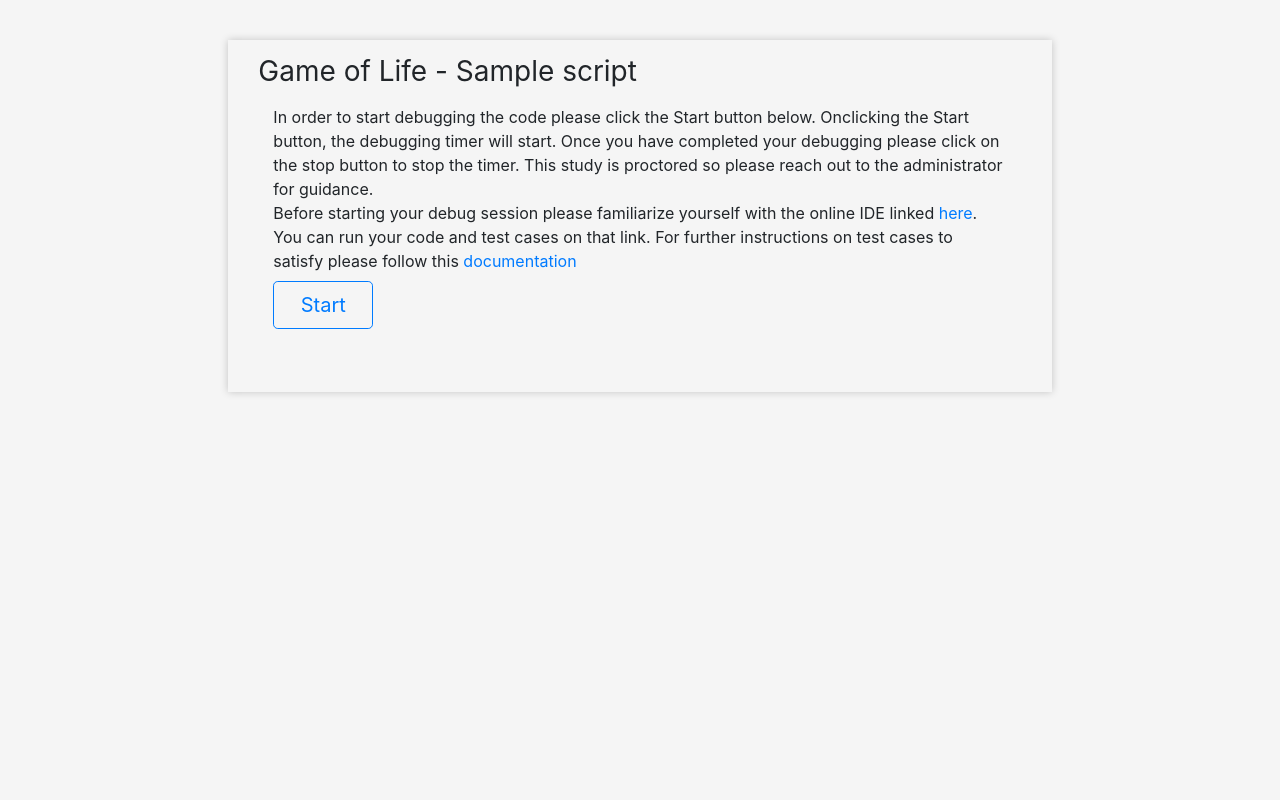
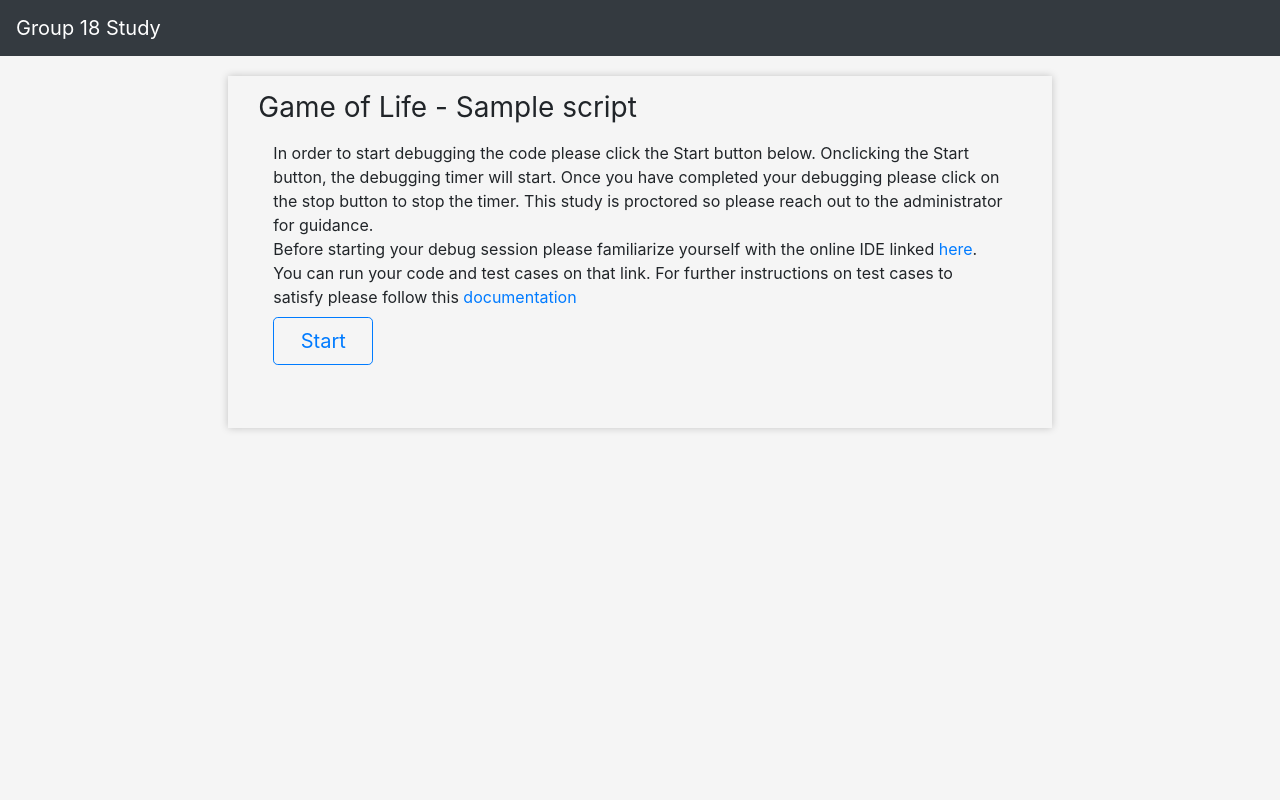
Before and after one commit to prithviraj-chaudhuri/SE_HW2, a Django app: template django-app/webapp/frontend/templates/code.html in a window 1280 px wide. Run offline with Django 3.2, Linux system fonts and the light colour scheme; tables that the repository leaves empty hold one stand-in row (values such as "Sample post"); the template is opened without the code that fills it: values that come from a table or form of the project are taken from there, most other values are stand-ins (such as "Sample title", 1, 10 or a date in 2020); some libraries are stand-ins or nearby versions.

Commit message:
Adding group number header

```diff
--- a/django-app/webapp/frontend/static/css/main.css
+++ b/django-app/webapp/frontend/static/css/main.css
@@ -1,6 +1,11 @@
 html,
 body {
   height: 100%;
+}
+
+.navbar {
+  width: 100%;
+  margin-bottom: 20px;
 }
 
 .index-body {
@@ -53,7 +58,6 @@ body {
 
 .questionnaire-body {
   display: flex;
-  padding-top: 40px;
   padding-bottom: 40px;
   background-color: #f5f5f5;
 }
--- a/django-app/webapp/frontend/templates/code.html
+++ b/django-app/webapp/frontend/templates/code.html
@@ -12,6 +12,11 @@
 </head>
 <body class="questionnaire-body" style="height:100vh">
     <div class="container-fluid">
+        <div class="row">
+            <nav class="navbar navbar-expand-lg navbar-dark bg-dark">
+                <a class="navbar-brand" href="#">Group 18 Study</a>
+            </nav>
+        </div>
         <div class="row">
             <div class="col-sm-2"></div>
                 <div class="col-sm-8" id="parent-block" data-id-list="{{script_id_list}}">
--- a/django-app/webapp/frontend/templates/index.html
+++ b/django-app/webapp/frontend/templates/index.html
@@ -16,7 +16,8 @@
             <div class="col-sm-4"></div>
             <div class="col-sm-4 form-div">
                 <form class="form-entry" id="token-form">
-                    <h1 class="h3 mb-3 font-weight-normal">Please enter your token</h1>
+                    <h1 class="h3 mb-3 font-weight-normal">Group 18 Study</h1>
+                    <h1 class="h4 mb-3 font-weight-normal">Please enter your token</h1>
                     <label for="token" class="sr-only">Token</label>
                     <input type="text" id="token" class="form-control" placeholder="Token" required="" autofocus="">
                     <button class="btn btn-lg btn-primary btn-block" type="submit" id="submit">
--- a/django-app/webapp/frontend/templates/questionnaire.html
+++ b/django-app/webapp/frontend/templates/questionnaire.html
@@ -12,6 +12,11 @@
 </head>
 <body class="questionnaire-body" style="height:100vh">
     <div class="container-fluid">
+        <div class="row">
+            <nav class="navbar navbar-expand-lg navbar-dark bg-dark">
+                <a class="navbar-brand" href="#">Group 18 Study</a>
+            </nav>
+        </div>
         <div class="row">
             <div class="col-sm-2"></div>
             <div class="col-sm-8 form-div">
```
